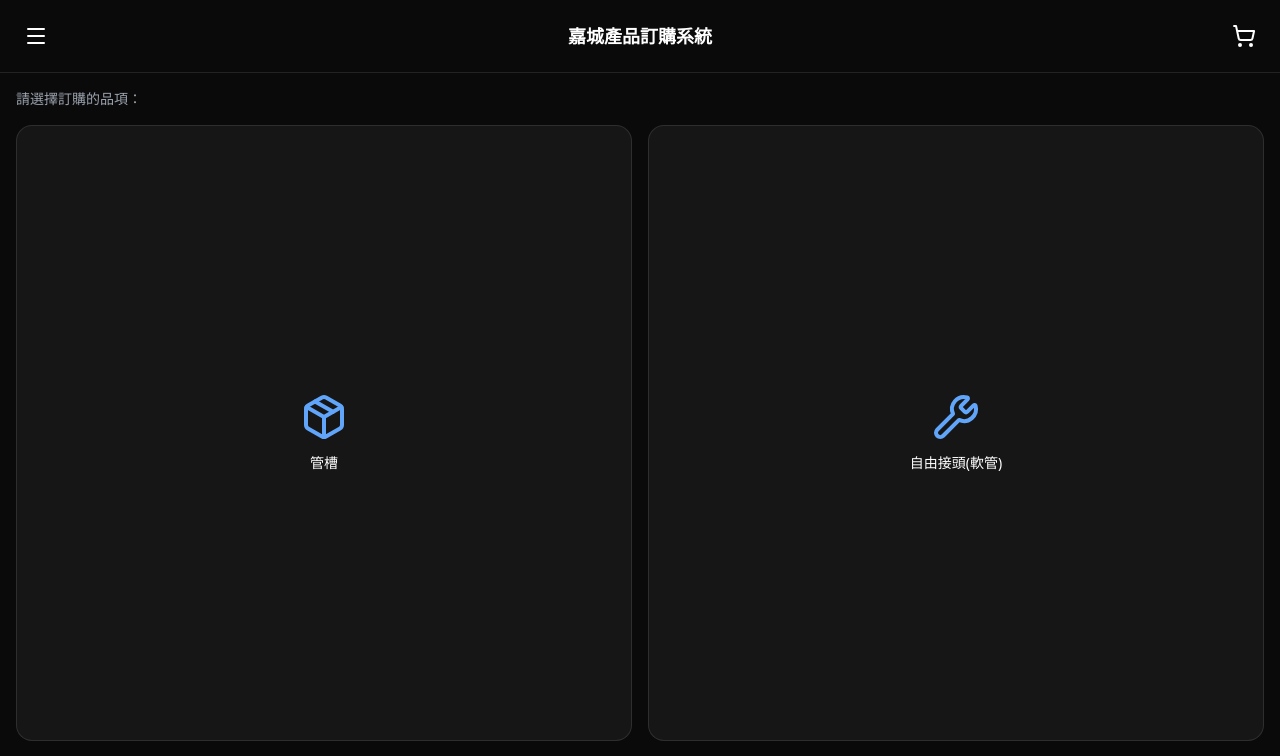
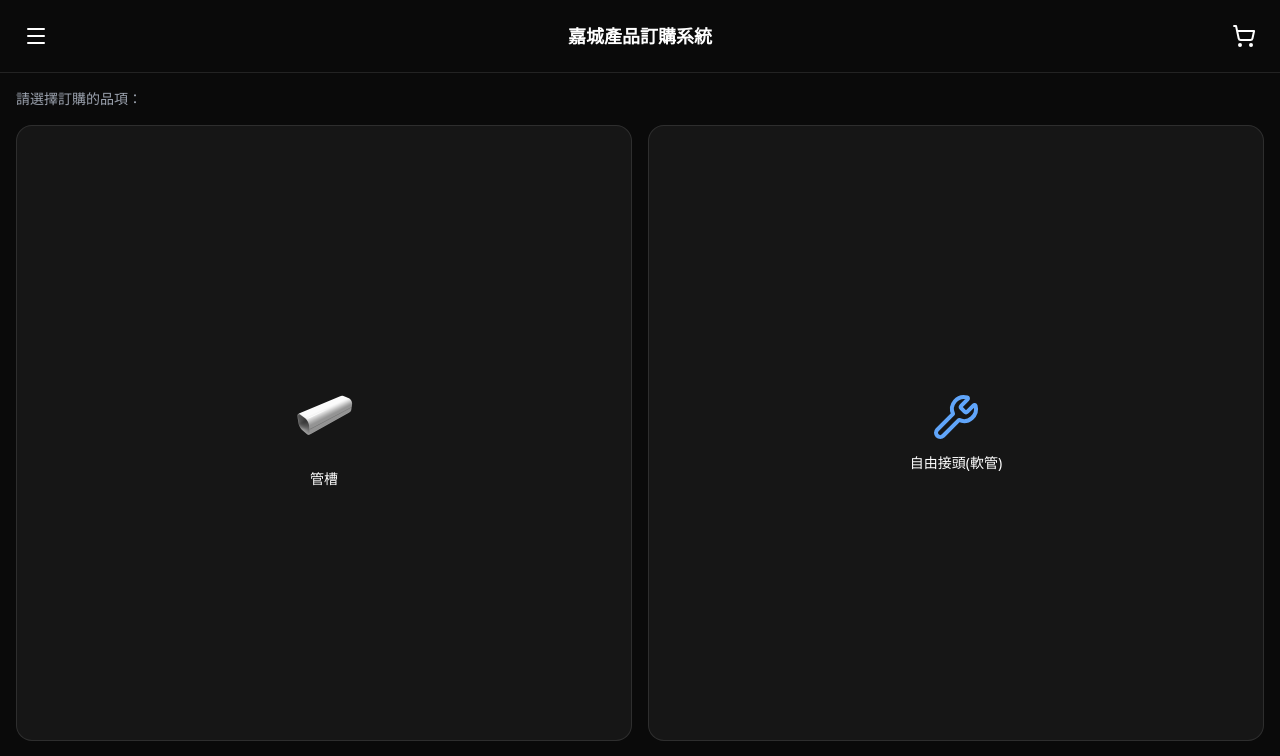
Before and after one commit to mkcr0514/jiacheng-order-system, a React (Vite) app: page / in a window 1280 px wide. Shown: the top 756 px of the page. Built offline with nearby package versions, Linux system fonts and the light colour scheme.

Commit message:
添加管槽产品照片并更新显示逻辑

```diff
--- a/src/App.jsx
+++ b/src/App.jsx
@@ -80,6 +80,7 @@ const CATEGORIES = [
     id: 'pipe',
     name: '管槽',
     icon: Package,
+    image: '/管槽.png',  // 使用真实照片
     subcategories: ['管槽(組)']
   },
   {
@@ -413,7 +414,16 @@ const App = () => {
               }}
               className="relative aspect-square bg-white/5 rounded-2xl border border-white/10 flex flex-col items-center justify-center cursor-pointer hover:bg-white/10 transition-all active:scale-95"
             >
-              <IconComponent className="w-12 h-12 mb-3 text-blue-400" />
+              {/* 如果有图片就显示图片，否则显示图标 */}
+              {category.image ? (
+                <img
+                  src={category.image}
+                  alt={category.name}
+                  className="w-20 h-20 mb-3 object-contain"
+                />
+              ) : (
+                <IconComponent className="w-12 h-12 mb-3 text-blue-400" />
+              )}
               <div className="text-white text-sm text-center px-2">{category.name}</div>
 
               {orderCount > 0 && (
```
